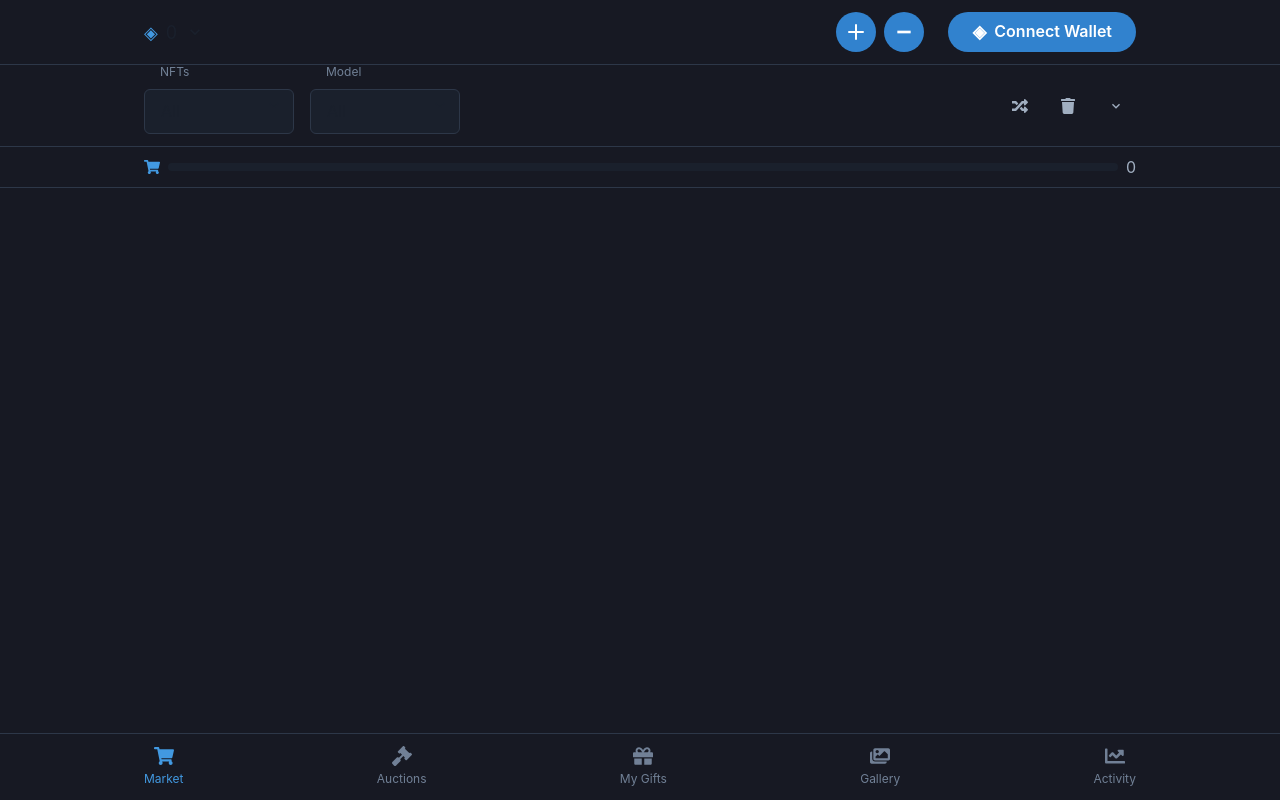
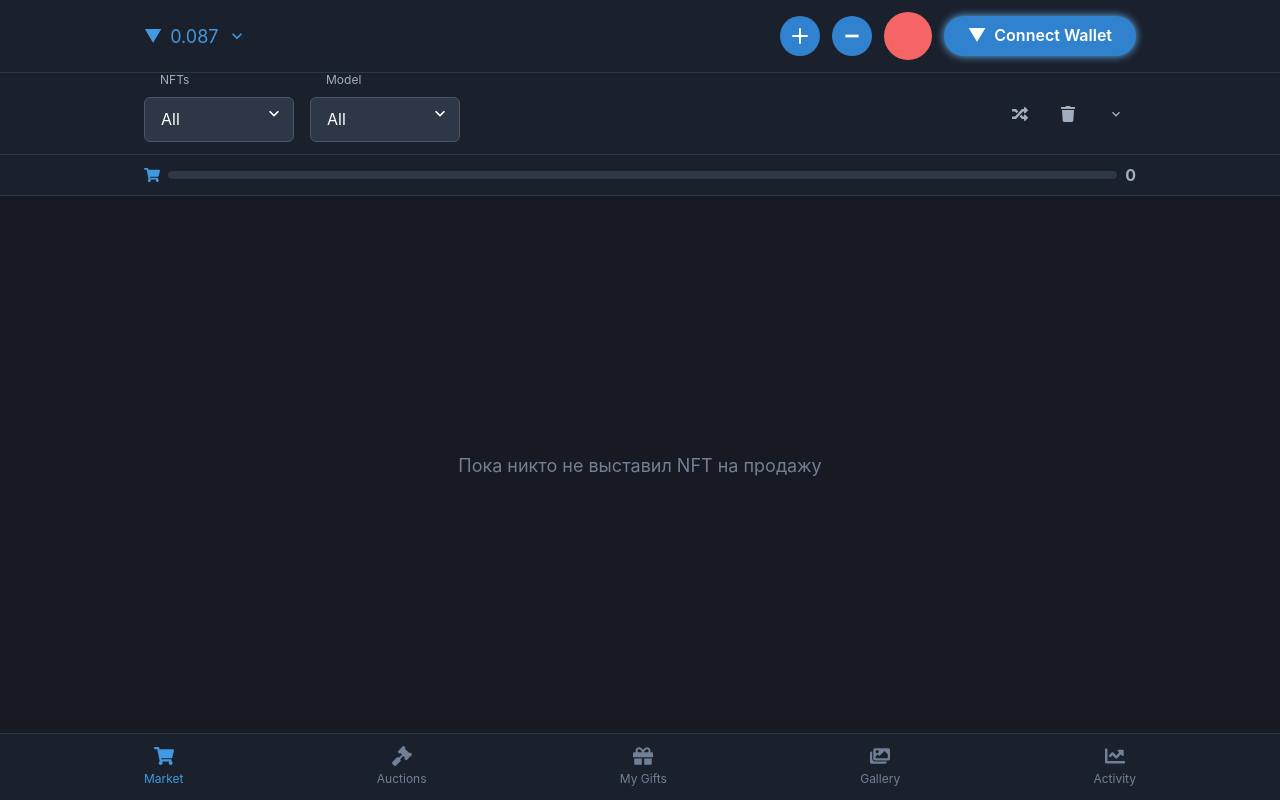
Before and after one commit to useriiefokrjkgjrkgkgkjkg/telegram-nft-marketplace, a Next.js app: page / in a window 1280 px wide. Built offline with nearby package versions, Linux system fonts and the light colour scheme.

Commit message:
Add animations and improve UI

```diff
--- a/app/page.tsx
+++ b/app/page.tsx
@@ -14,14 +14,27 @@ import {
   Badge,
   VStack,
   Icon,
-  Progress
+  Progress,
 } from '@chakra-ui/react';
+import { keyframes } from '@emotion/react';
 import { AddIcon, MinusIcon, ChevronDownIcon } from '@chakra-ui/icons';
-import { FaShoppingCart, FaGavel, FaGift, FaImages, FaChartLine, FaTrash, FaRandom } from 'react-icons/fa';
+import { FaShoppingCart, FaGavel, FaGift, FaImages, FaChartLine, FaRandom, FaTrash } from 'react-icons/fa';
 import { useState, useEffect } from 'react';
 
+const pulseAnimation = keyframes`
+  0% { transform: scale(1); }
+  50% { transform: scale(1.05); }
+  100% { transform: scale(1); }
+`;
+
+const glowAnimation = keyframes`
+  0% { box-shadow: 0 0 5px #63B3ED; }
+  50% { box-shadow: 0 0 20px #63B3ED; }
+  100% { box-shadow: 0 0 5px #63B3ED; }
+`;
+
 export default function Home() {
-  const [balance] = useState('0');
+  const [balance] = useState('0.087');
   const bgColor = useColorModeValue('gray.900', 'gray.900');
 
   // Устанавливаем высоту для мини-приложения Telegram
@@ -50,15 +63,19 @@ export default function Home() {
       bottom={0}
     >
       {/* Верхняя панель */}
-      <Box borderBottom="1px solid" borderColor="gray.700">
+      <Box borderBottom="1px solid" borderColor="gray.700" bg="gray.800">
         <Container maxW="container.lg" py={3}>
           <HStack spacing={4} justify="space-between">
-            <HStack spacing={2}>
-              <Text fontSize="lg" color="blue.400">◈</Text>
-              <Text fontSize="lg">{balance}</Text>
-              <ChevronDownIcon boxSize={5} />
+            <HStack spacing={2}
+              cursor="pointer"
+              _hover={{ transform: 'scale(1.05)' }}
+              transition="all 0.2s"
+            >
+              <Text fontSize="lg" color="blue.400">▼</Text>
+              <Text fontSize="lg" color="blue.400">{balance}</Text>
+              <ChevronDownIcon boxSize={5} color="blue.400" />
             </HStack>
-            <HStack spacing={2}>
+            <HStack spacing={3}>
               <IconButton
                 aria-label="Add balance"
                 icon={<AddIcon />}
@@ -66,7 +83,11 @@ export default function Home() {
                 bg="blue.500"
                 color="white"
                 borderRadius="full"
-                _hover={{ bg: 'blue.600' }}
+                _hover={{
+                  bg: 'blue.400',
+                  transform: 'scale(1.1)',
+                }}
+                transition="all 0.2s"
               />
               <IconButton
                 aria-label="Subtract balance"
@@ -75,16 +96,39 @@ export default function Home() {
                 bg="blue.500"
                 color="white"
                 borderRadius="full"
-                _hover={{ bg: 'blue.600' }}
+                _hover={{
+                  bg: 'blue.400',
+                  transform: 'scale(1.1)',
+                }}
+                transition="all 0.2s"
               />
-              <Box w="2" />
+              <Box
+                as="button"
+                bg="red.400"
+                w="12"
+                h="12"
+                borderRadius="full"
+                display="flex"
+                alignItems="center"
+                justifyContent="center"
+                _hover={{
+                  bg: 'red.300',
+                  transform: 'scale(1.1)',
+                }}
+                transition="all 0.2s"
+              />
               <Button
                 bg="blue.500"
                 color="white"
-                _hover={{ bg: 'blue.600' }}
+                _hover={{
+                  bg: 'blue.400',
+                  transform: 'scale(1.02)',
+                }}
+                transition="all 0.2s"
                 borderRadius="full"
                 px={6}
-                leftIcon={<Text as="span" fontSize="lg">◈</Text>}
+                leftIcon={<Text as="span" fontSize="lg">▼</Text>}
+                animation={`${glowAnimation} 2s infinite`}
               >
                 Connect Wallet
               </Button>
@@ -94,63 +138,84 @@ export default function Home() {
       </Box>
 
       {/* Фильтры */}
-      <Box borderBottom="1px solid" borderColor="gray.700">
+      <Box borderBottom="1px solid" borderColor="gray.700" bg="gray.800">
         <Container maxW="container.lg" py={3}>
           <HStack spacing={4} justify="space-between">
             <HStack spacing={4}>
               <Box position="relative" w="150px">
-                <Text position="absolute" top="-3.5" left="4" fontSize="xs" color="gray.500">
+                <Text position="absolute" top="-3.5" left="4" fontSize="xs" color="gray.400">
                   NFTs
                 </Text>
                 <Select
                   variant="filled"
-                  bg="gray.800"
+                  bg="gray.700"
                   border="1px solid"
-                  borderColor="gray.700"
+                  borderColor="gray.600"
                   h="45px"
                   pt="3"
+                  color="white"
                   icon={<ChevronDownIcon />}
                   defaultValue="all"
+                  _hover={{ bg: 'gray.600' }}
+                  transition="all 0.2s"
                 >
                   <option value="all">All</option>
                 </Select>
               </Box>
               <Box position="relative" w="150px">
-                <Text position="absolute" top="-3.5" left="4" fontSize="xs" color="gray.500">
+                <Text position="absolute" top="-3.5" left="4" fontSize="xs" color="gray.400">
                   Model
                 </Text>
                 <Select
                   variant="filled"
-                  bg="gray.800"
+                  bg="gray.700"
                   border="1px solid"
-                  borderColor="gray.700"
+                  borderColor="gray.600"
                   h="45px"
                   pt="3"
+                  color="white"
                   icon={<ChevronDownIcon />}
                   defaultValue="all"
+                  _hover={{ bg: 'gray.600' }}
+                  transition="all 0.2s"
                 >
                   <option value="all">All</option>
                 </Select>
               </Box>
             </HStack>
-            <HStack>
+            <HStack spacing={2}>
               <IconButton
                 aria-label="Random"
                 icon={<Icon as={FaRandom} />}
                 variant="ghost"
                 color="gray.400"
+                _hover={{
+                  color: 'white',
+                  transform: 'scale(1.1)',
+                }}
+                transition="all 0.2s"
               />
               <IconButton
                 aria-label="Delete"
                 icon={<Icon as={FaTrash} />}
                 variant="ghost"
                 color="gray.400"
+                _hover={{
+                  color: 'white',
+                  transform: 'scale(1.1)',
+                }}
+                transition="all 0.2s"
               />
               <IconButton
                 aria-label="More"
                 icon={<ChevronDownIcon />}
                 variant="ghost"
                 color="gray.400"
+                _hover={{
+                  color: 'white',
+                  transform: 'scale(1.1)',
+                }}
+                transition="all 0.2s"
               />
             </HStack>
           </HStack>
@@ -158,28 +223,49 @@ export default function Home() {
       </Box>
 
       {/* Корзина с прогрессом */}
-      <Box borderBottom="1px solid" borderColor="gray.700">
+      <Box borderBottom="1px solid" borderColor="gray.700" bg="gray.800">
         <Container maxW="container.lg" py={2}>
           <HStack>
-            <Icon as={FaShoppingCart} color="blue.400" />
+            <Icon
+              as={FaShoppingCart}
+              color="blue.400"
+              _hover={{ transform: 'scale(1.1)' }}
+              transition="all 0.2s"
+              cursor="pointer"
+            />
             <Progress
               value={0}
               size="sm"
               colorScheme="blue"
               flex="1"
               borderRadius="full"
-              bg="gray.800"
+              bg="gray.700"
+              sx={{
+                '& > div': {
+                  transition: 'all 0.3s',
+                }
+              }}
             />
-            <Text color="gray.400">0</Text>
+            <Text color="gray.400" fontWeight="bold">0</Text>
           </HStack>
         </Container>
       </Box>
 
       {/* Основной контент */}
-      <Box flex="1" overflow="auto">
+      <Box flex="1" overflow="auto" bg="gray.900" position="relative">
         <Container maxW="container.lg" py={4}>
           <SimpleGrid columns={{ base: 2, md: 2 }} spacing={4}>
-            {/* Здесь будут карточки NFT */}
+            {/* Пустое состояние */}
+            <Box
+              position="absolute"
+              top="50%"
+              left="50%"
+              transform="translate(-50%, -50%)"
+              textAlign="center"
+              color="gray.500"
+            >
+              <Text fontSize="lg">Пока никто не выставил NFT на продажу</Text>
+            </Box>
           </SimpleGrid>
         </Container>
       </Box>
@@ -189,27 +275,69 @@ export default function Home() {
         borderTop="1px solid"
         borderColor="gray.700"
         py={3}
-        bg="gray.900"
+        bg="gray.800"
       >
         <Container maxW="container.lg">
           <HStack justify="space-between">
-            <VStack spacing={1} color="blue.400">
+            <VStack
+              spacing={1}
+              color="blue.400"
+              cursor="pointer"
+              _hover={{ transform: 'translateY(-2px)' }}
+              transition="all 0.2s"
+            >
               <Icon as={FaShoppingCart} boxSize={5} />
               <Text fontSize="xs">Market</Text>
             </VStack>
-            <VStack spacing={1} color="gray.500">
+            <VStack
+              spacing={1}
+              color="gray.500"
+              cursor="pointer"
+              _hover={{
+                color: 'gray.300',
+                transform: 'translateY(-2px)'
+              }}
+              transition="all 0.2s"
+            >
               <Icon as={FaGavel} boxSize={5} />
               <Text fontSize="xs">Auctions</Text>
             </VStack>
-            <VStack spacing={1} color="gray.500">
+            <VStack
+              spacing={1}
+              color="gray.500"
+              cursor="pointer"
+              _hover={{
+                color: 'gray.300',
+                transform: 'translateY(-2px)'
+              }}
+              transition="all 0.2s"
+            >
               <Icon as={FaGift} boxSize={5} />
               <Text fontSize="xs">My Gifts</Text>
             </VStack>
-            <VStack spacing={1} color="gray.500">
+            <VStack
+              spacing={1}
+              color="gray.500"
+              cursor="pointer"
+              _hover={{
+                color: 'gray.300',
+                transform: 'translateY(-2px)'
+              }}
+              transition="all 0.2s"
+            >
               <Icon as={FaImages} boxSize={5} />
               <Text fontSize="xs">Gallery</Text>
             </VStack>
-            <VStack spacing={1} color="gray.500">
+            <VStack
+              spacing={1}
+              color="gray.500"
+              cursor="pointer"
+              _hover={{
+                color: 'gray.300',
+                transform: 'translateY(-2px)'
+              }}
+              transition="all 0.2s"
+            >
               <Icon as={FaChartLine} boxSize={5} />
               <Text fontSize="xs">Activity</Text>
             </VStack>
```
